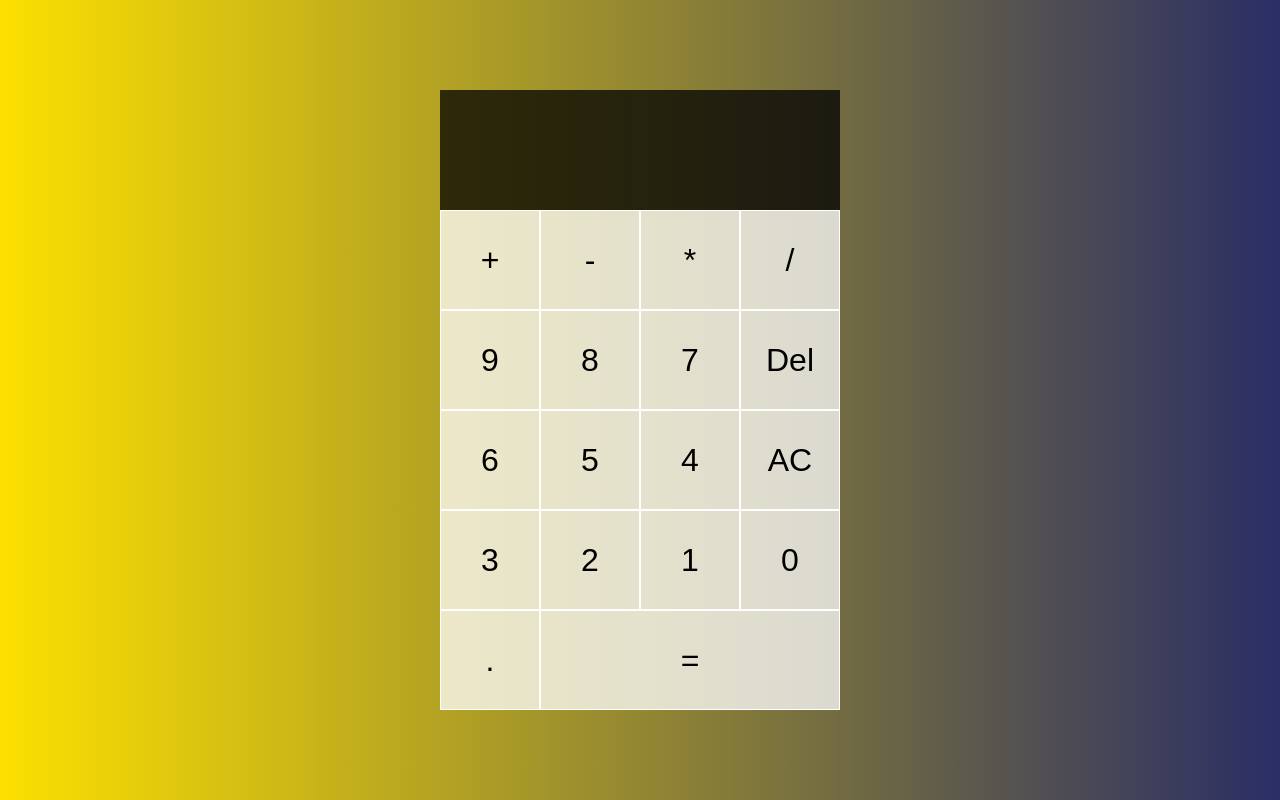
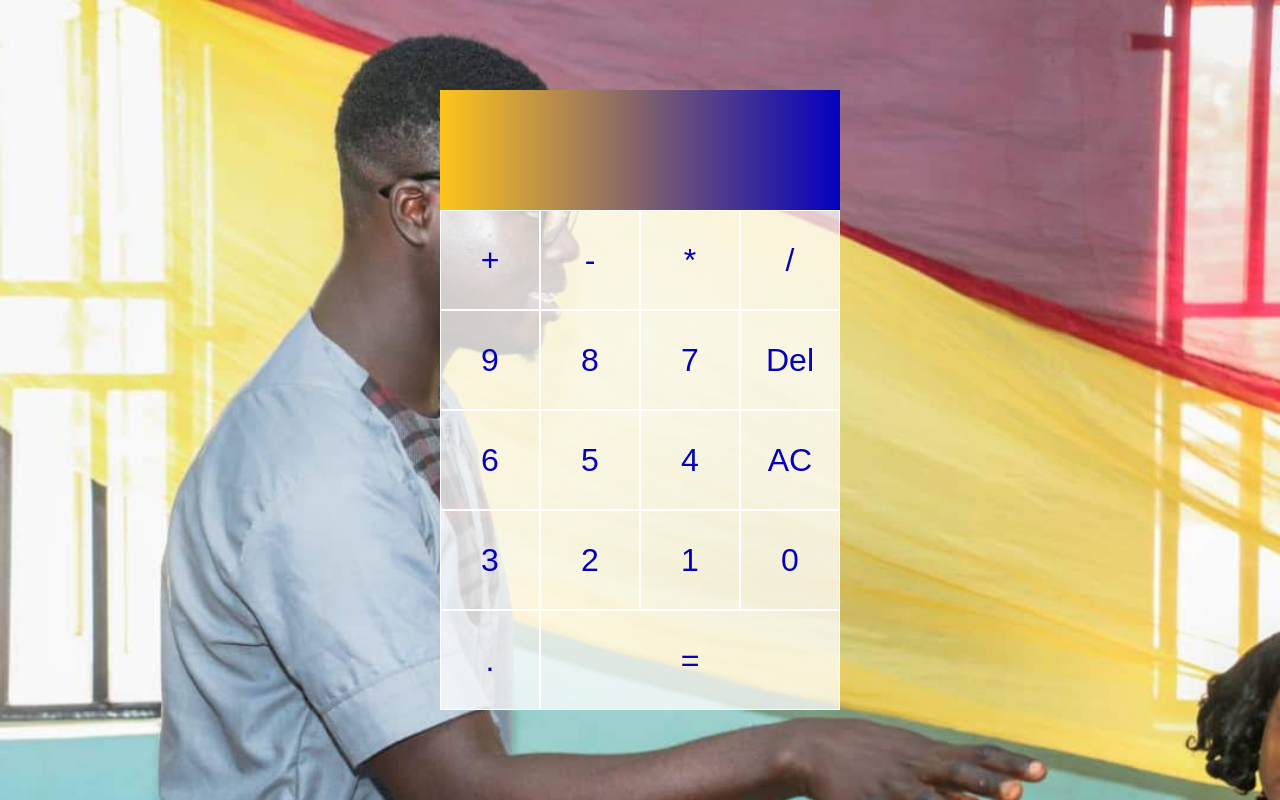
Before and after one commit to Doodootech/calculator, a plain HTML site: page frontend/index.html in a window 1280 px wide. Drawn offline with Linux system fonts and the light colour scheme.

Commit message:
spiced it up with rubbish

```diff
--- a/frontend/style.css
+++ b/frontend/style.css
@@ -7,7 +7,9 @@
 body{
     margin: 0;
     padding: 0;
-    background: linear-gradient(to right, #fce000, #2a2e65);
+    background: url(/frontend/images/ola.jpg);
+    background-repeat: no-repeat;
+    background-size: cover;
 }
 
 #container{
@@ -25,6 +27,8 @@ body{
     border: 1px solid white;
     outline: none;
     background-color: rgba(255, 255, 255, .75);
+    background-size: contain;
+    color: #0400BD;
 }
 .span-two{
     grid-column: span 3;
@@ -32,11 +36,12 @@ body{
 }
 
 #container > button:hover{
-    background-color: rgba(255, 255, 255, .9);
+    background-color: rgba(255, 255, 255, .75);
+    color: #000;
 }
 .screen{
     grid-column: 1 /  -1;
-    background-color: rgba(0, 0, 0, .75);
+    background: linear-gradient(to right, #ffc51c, #0400BD);
     display: flex;
     align-items: flex-end;
     justify-content: space-around;
```
Also changed, not shown: frontend/images/ola.jpg (added), frontend/images/source-code.jpg (added).
